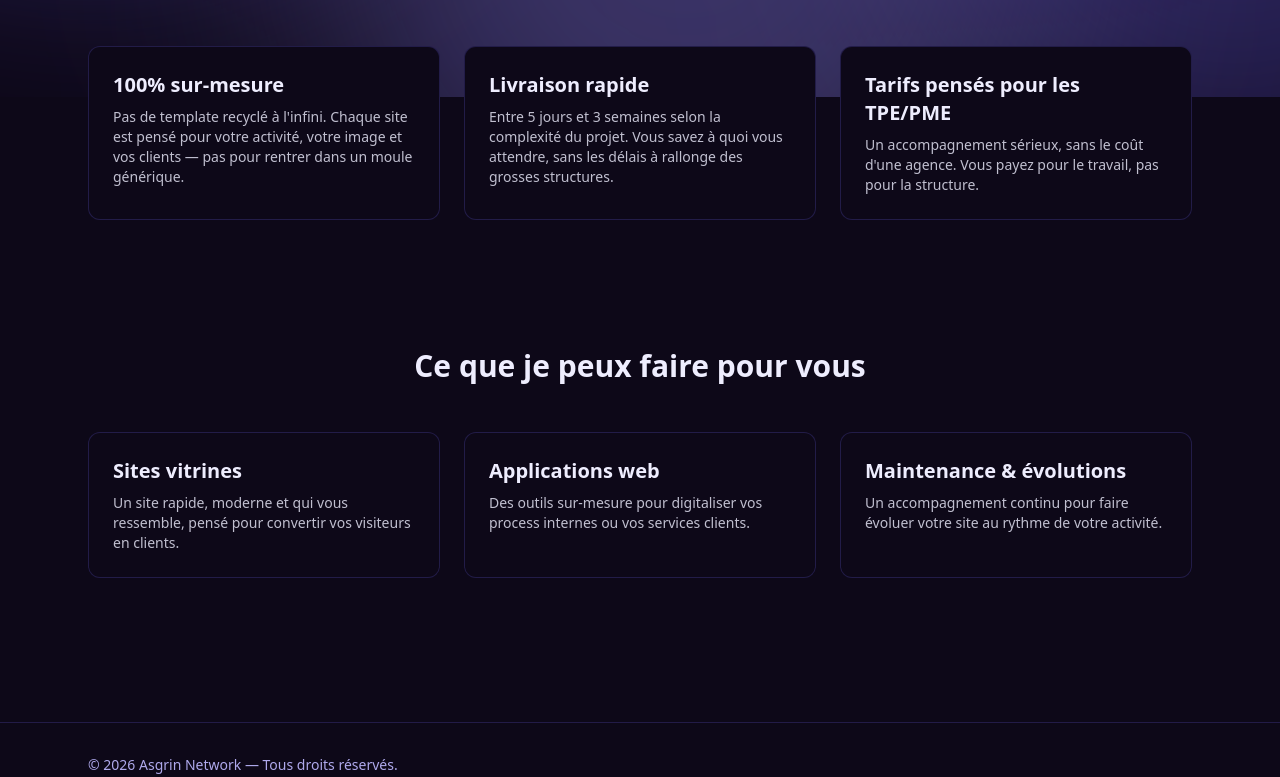
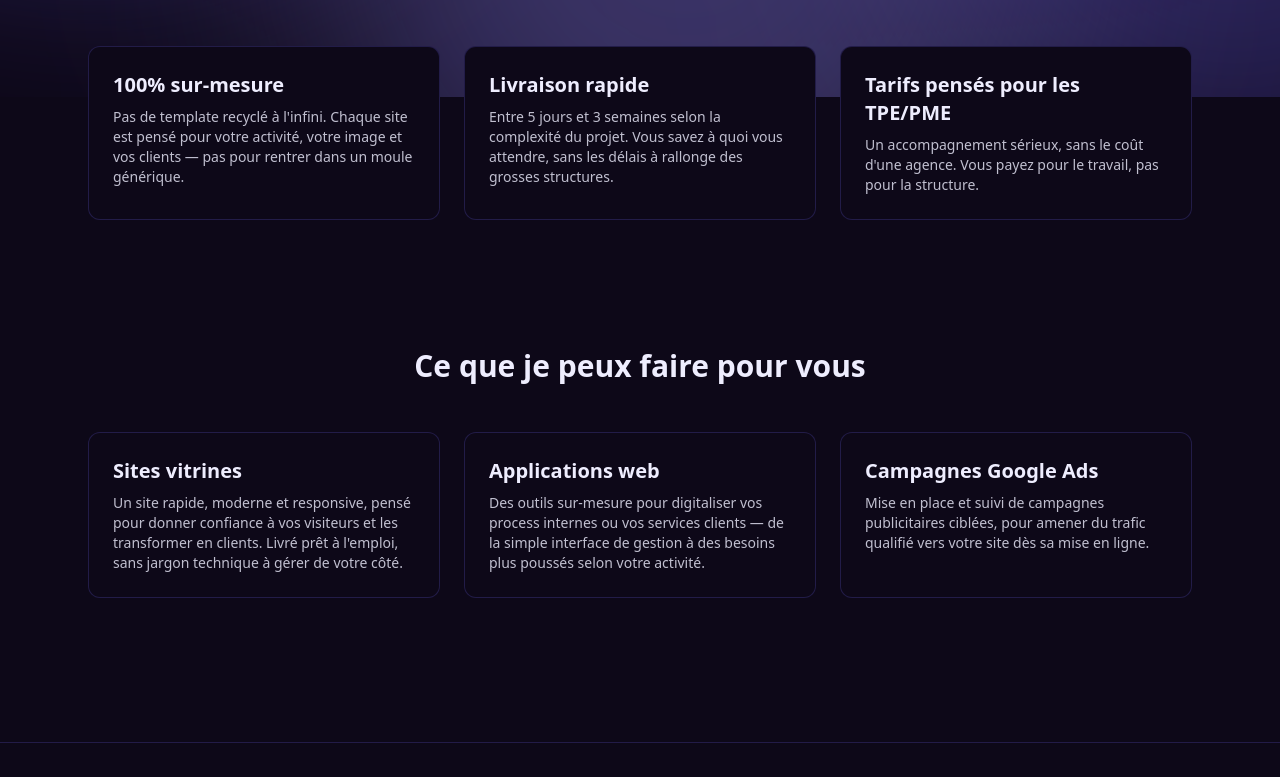
Before and after one commit to Asgrin/Asgrin-network, a Next.js app: page / in a window 1280 px wide. Shown: the part 703-1480 px from the top of the page. Built offline with nearby package versions, Linux system fonts and the light colour scheme.

Commit message:
feat: cards cliquables avec prop href + tests

```diff
--- a/src/app/page.tsx
+++ b/src/app/page.tsx
@@ -5,15 +5,15 @@ import Card from "@/components/Card";
 const HIGHLIGHT_SERVICES = [
   {
     title: "Sites vitrines",
-    description: "Un site rapide, moderne et qui vous ressemble, pensé pour convertir vos visiteurs en clients.",
+    description: "Un site rapide, moderne et responsive, pensé pour donner confiance à vos visiteurs et les transformer en clients. Livré prêt à l'emploi, sans jargon technique à gérer de votre côté.",
   },
   {
     title: "Applications web",
-    description: "Des outils sur-mesure pour digitaliser vos process internes ou vos services clients.",
+    description: "Des outils sur-mesure pour digitaliser vos process internes ou vos services clients — de la simple interface de gestion à des besoins plus poussés selon votre activité.",
   },
   {
-    title: "Maintenance & évolutions",
-    description: "Un accompagnement continu pour faire évoluer votre site au rythme de votre activité.",
+    title: "Campagnes Google Ads",
+    description: "Mise en place et suivi de campagnes publicitaires ciblées, pour amener du trafic qualifié vers votre site dès sa mise en ligne.",
   },
 ];
 
@@ -77,7 +77,12 @@ export default function Home() {
         </h2>
         <div className="grid grid-cols-1 md:grid-cols-3 gap-6">
           {HIGHLIGHT_SERVICES.map((service) => (
-            <Card key={service.title} title={service.title} description={service.description} />
+            <Card
+              key={service.title}
+              title={service.title}
+              description={service.description}
+              href="/services" // ← ajouté
+            />
           ))}
         </div>
       </Section>
--- a/src/components/Card.tsx
+++ b/src/components/Card.tsx
@@ -1,15 +1,19 @@
+import Link from "next/link";
+
 type CardProps = {
     title: string;
     description: string;
-    icon?: React.ReactNode; // optionnel : une icône (ex: lucide-react) au-dessus du titre
+    icon?: React.ReactNode;
+    href?: string; // optionnel : si fourni, la carte devient cliquable
     className?: string;
 };
 
-export default function Card({ title, description, icon, className = "" }: CardProps) {
-    return (
-        <div
-            className={`rounded-xl border border-asgrin-violet/30 bg-deep-space p-6 transition-all duration-300 hover:border-soft-iris hover:shadow-[0_0_20px_rgba(83,74,183,0.25)] ${className}`}
-        >
+export default function Card({ title, description, icon, href, className = "" }: CardProps) {
+    // Styles communs, qu'on soit en <div> ou en <Link>
+    const baseStyles = `rounded-xl border border-asgrin-violet/30 bg-deep-space p-6 transition-all duration-300 hover:border-soft-iris hover:shadow-[0_0_20px_rgba(83,74,183,0.25)] ${className}`;
+
+    const content = (
+        <>
             {icon && (
                 <div className="mb-4 text-soft-iris" aria-hidden="true">
                     {icon}
@@ -17,6 +21,20 @@ export default function Card({ title, description, icon, className = "" }: CardP
             )}
             <h3 className="text-xl font-bold mb-2">{title}</h3>
             <p className="text-sm text-frost/80">{description}</p>
-        </div>
+        </>
     );
+
+    // Si href est fourni, on rend un <Link> (élément interactif, focusable,
+    // navigable au clavier) plutôt qu'un <div onClick> — un <div> cliquable
+    // n'est PAS accessible par défaut (pas de focus, pas de rôle sémantique,
+    // pas d'activation au clavier), donc à éviter systématiquement pour de la navigation
+    if (href) {
+        return (
+            <Link href={href} className={`block ${baseStyles} cursor-pointer`}>
+                {content}
+            </Link>
+        );
+    }
+
+    return <div className={baseStyles}>{content}</div>;
 }
```
Also changed, not shown: 1 other file (tests, documents, lock files or other folders).
